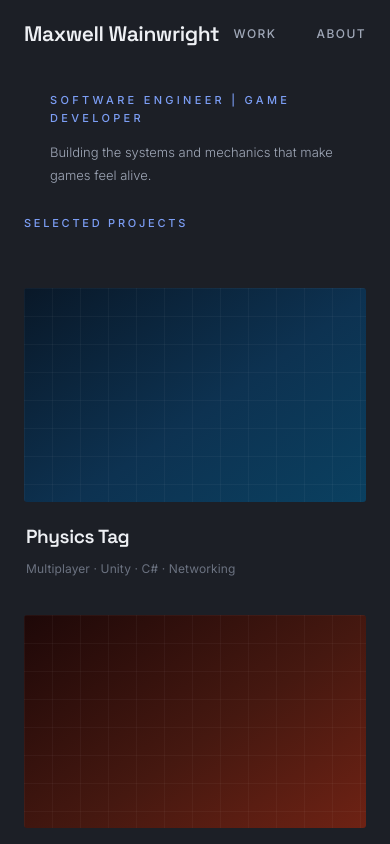
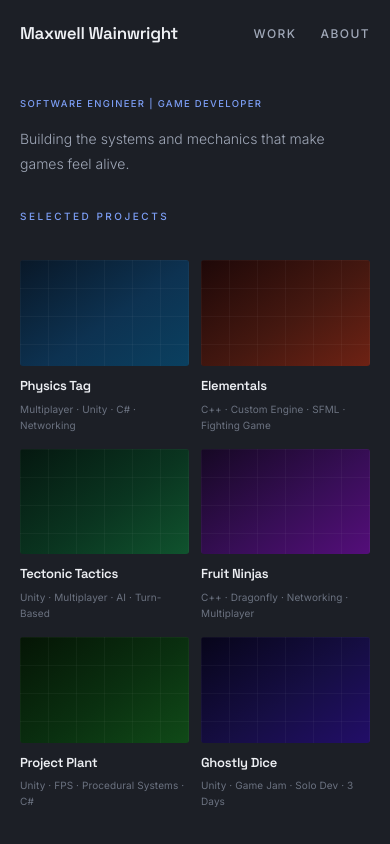
Before and after one commit to maxtheninja155/maxtheninja155.github.io, a website: page index.html in a window 390 px wide. Shown: the top 844 px of the page. Drawn offline with Linux system fonts and the light colour scheme.

Commit message:
Iteration #4
I adjusted mainly how the website scales with different window sizes and fixed some spacing issues with the top bar and the first few lines. Made it look hopefully better on mobile.

```diff
--- a/css/style.css
+++ b/css/style.css
@@ -112,7 +112,7 @@ img {
 }
 
 .nav-link {
-  font-size: 12px;
+  font-size: clamp(12px, calc(6px + 0.65vw), 14px);
   font-weight: 500;
   letter-spacing: 0.12em;
   text-transform: uppercase;
@@ -129,7 +129,7 @@ img {
    ========================================== */
 .nav-name {
   font-family: var(--font-heading);
-  font-size: 21px;
+  font-size: clamp(17px, calc(10px + 1vw), 24px);
   font-weight: 600;
   letter-spacing: -0.02em;
   color: var(--text);
@@ -139,7 +139,7 @@ img {
    Hero (compact intro — eyebrow + tagline only)
    ========================================== */
 .hero {
-  padding: calc(var(--nav-height) + 24px) 48px 28px;
+  padding: calc(var(--nav-height) + clamp(24px, calc(8px + 3.5vw), 64px)) 48px clamp(28px, calc(10px + 2.5vw), 48px);
   max-width: 1360px;
   margin: 0 auto;
 }
@@ -148,11 +148,11 @@ img {
   padding: 0 2px;
   display: flex;
   flex-direction: column;
-  gap: 14px;
+  gap: clamp(14px, calc(6px + 1.2vw), 24px);
 }
 
 .hero-eyebrow {
-  font-size: 11px;
+  font-size: clamp(11px, calc(5px + 0.8vw), 15px);
   font-weight: 500;
   letter-spacing: 0.3em;
   text-transform: uppercase;
@@ -162,10 +162,11 @@ img {
 }
 
 .hero-tagline {
-  font-size: clamp(13px, 1.2vw, 15px);
+  font-size: clamp(14px, calc(6px + 1.1vw), 20px);
   font-weight: 300;
   color: var(--text-dim);
   line-height: 1.75;
+  max-width: 600px;
   opacity: 0;
   animation: fadeUp 0.9s var(--ease-out) 0.25s forwards;
 }
@@ -179,7 +180,7 @@ img {
    Section Label (shared)
    ========================================== */
 .section-label {
-  font-size: 11px;
+  font-size: clamp(11px, calc(5px + 0.65vw), 14px);
   font-weight: 500;
   letter-spacing: 0.25em;
   text-transform: uppercase;
@@ -769,21 +770,60 @@ img {
 }
 
 @media (max-width: 700px) {
-  .nav-inner { padding: 0 24px; }
+  .nav-inner { padding: 0 20px; gap: 24px; }
+  .nav-name { font-size: 17px; }
+  .nav-links { gap: 24px; }
+
+  .hero { padding: calc(var(--nav-height) + 28px) 20px 32px; }
+  .hero-content { gap: 16px; }
+
+  .hero-eyebrow {
+    font-size: 9.5px;
+    letter-spacing: 0.14em;
+  }
+
+  .hero-tagline {
+    font-size: 14px;
+    text-align: left;
+    padding: 0;
+  }
+
+  .hero-content {
+    padding: 0;
+  }
+
+  .section-label { font-size: 10px; }
 
   .projects-section,
-  .about-section { padding-left: 24px; padding-right: 24px; }
+  .about-section { padding-left: 20px; padding-right: 20px; }
 
-  .projects-grid { grid-template-columns: 1fr; }
+  .projects-section { padding-bottom: 80px; }
+  .section-header { margin-bottom: 36px; }
 
-  .footer { padding: 24px; }
+  .projects-grid { grid-template-columns: repeat(2, 1fr); gap: 16px 12px; }
+
+  .card-image { margin-bottom: 10px; }
+  .card-title { font-size: 13px; margin-bottom: 4px; }
+  .card-tags { font-size: 10px; }
+  .card-info { padding: 0; }
+
+  .about-section { padding-top: 64px; padding-bottom: 80px; }
+  .about-heading { font-size: 32px; }
+  .about-body { font-size: 14px; }
+
+  .skill-group { flex-direction: column; gap: 6px; }
+  .skill-label { min-width: unset; }
+
+  .footer { padding: 20px; }
   .footer-inner { flex-direction: column; gap: 16px; text-align: center; }
 
   .project-hero,
   .project-media,
   .project-content,
   .project-screenshots,
-  .project-nav { padding-left: 24px; padding-right: 24px; }
+  .project-nav { padding-left: 20px; padding-right: 20px; }
+
+  .project-title { margin-bottom: 24px; }
 
   .screenshots-grid { grid-template-columns: 1fr; }
   .project-nav { flex-direction: column; gap: 28px; text-align: left; }
```
